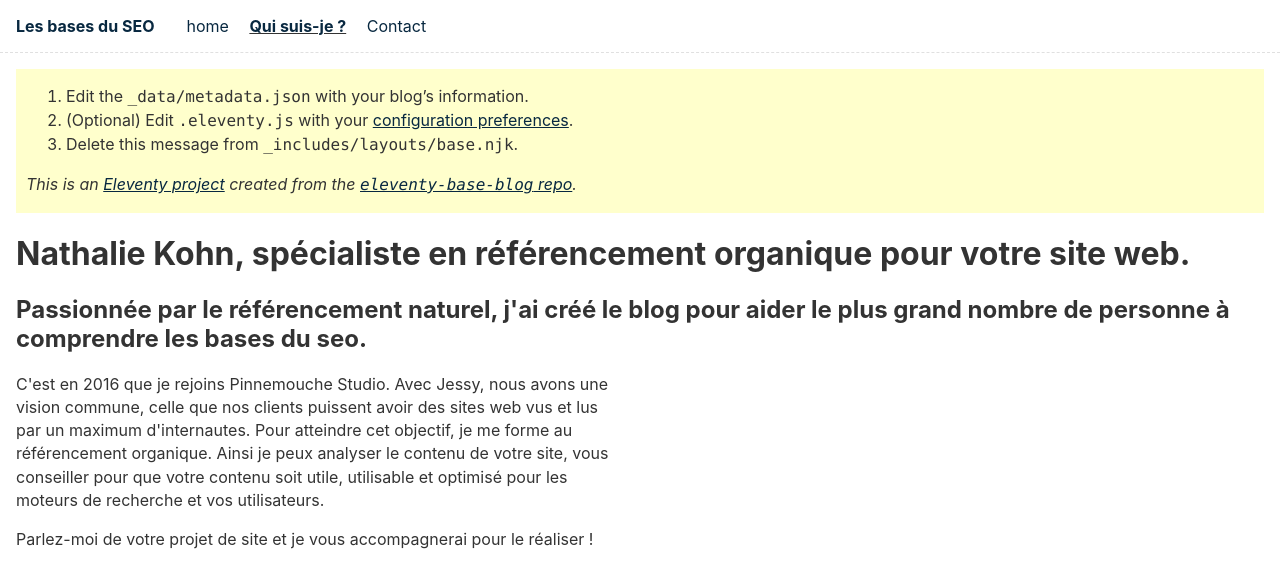
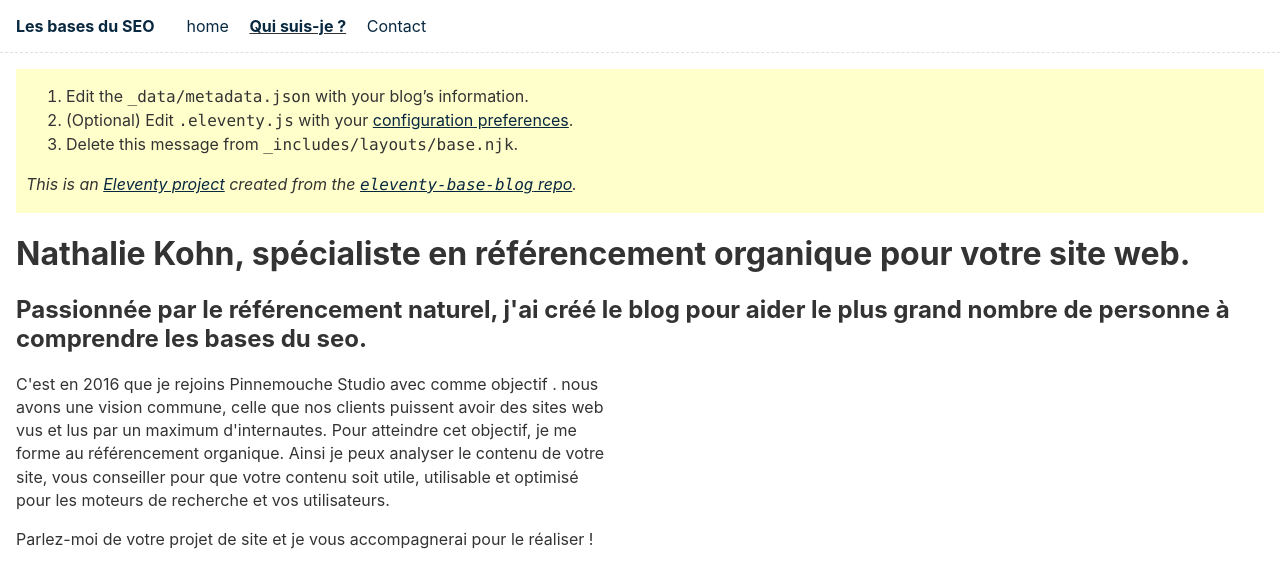
Before and after one commit to PolPasop/eleventy-nath-blog, an Eleventy site: page fr/pages/about.md in a window 1280 px wide. Built offline with nearby package versions, Linux system fonts and the light colour scheme; Eleventy itself is replaced by a stand-in of ours; files that its build step writes are made by us from their sources.

Commit message:
Update Page “about”

```diff
--- a/fr/pages/about.md
+++ b/fr/pages/about.md
@@ -15,6 +15,6 @@ eleventyNavigation:
 
 ## Passionnée par le référencement naturel, j'ai créé le blog pour aider le plus grand nombre de personne à comprendre les bases du seo.
 
-C'est en 2016 que je rejoins Pinnemouche Studio. Avec Jessy, nous avons une vision commune, celle que nos clients puissent avoir des sites web vus et lus par un maximum d'internautes. Pour atteindre cet objectif, je me forme au référencement organique. Ainsi je peux analyser le contenu de votre site, vous conseiller pour que votre contenu soit utile, utilisable et optimisé pour les moteurs de recherche et vos utilisateurs.
+C'est en 2016 que je rejoins Pinnemouche Studio avec comme objectif . nous avons une vision commune, celle que nos clients puissent avoir des sites web vus et lus par un maximum d'internautes. Pour atteindre cet objectif, je me forme au référencement organique. Ainsi je peux analyser le contenu de votre site, vous conseiller pour que votre contenu soit utile, utilisable et optimisé pour les moteurs de recherche et vos utilisateurs.
 
 Parlez-moi de votre projet de site et je vous accompagnerai pour le réaliser !
```
